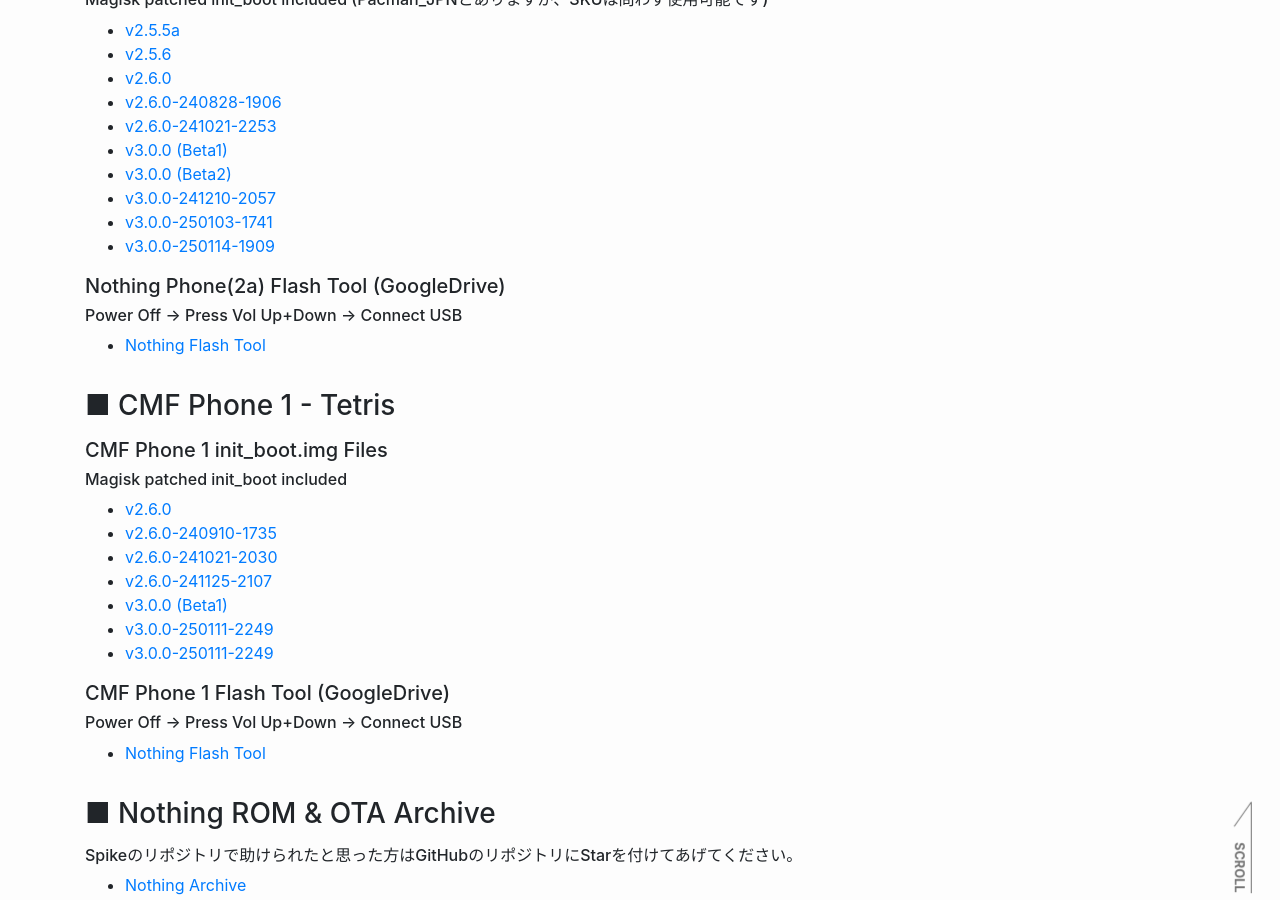
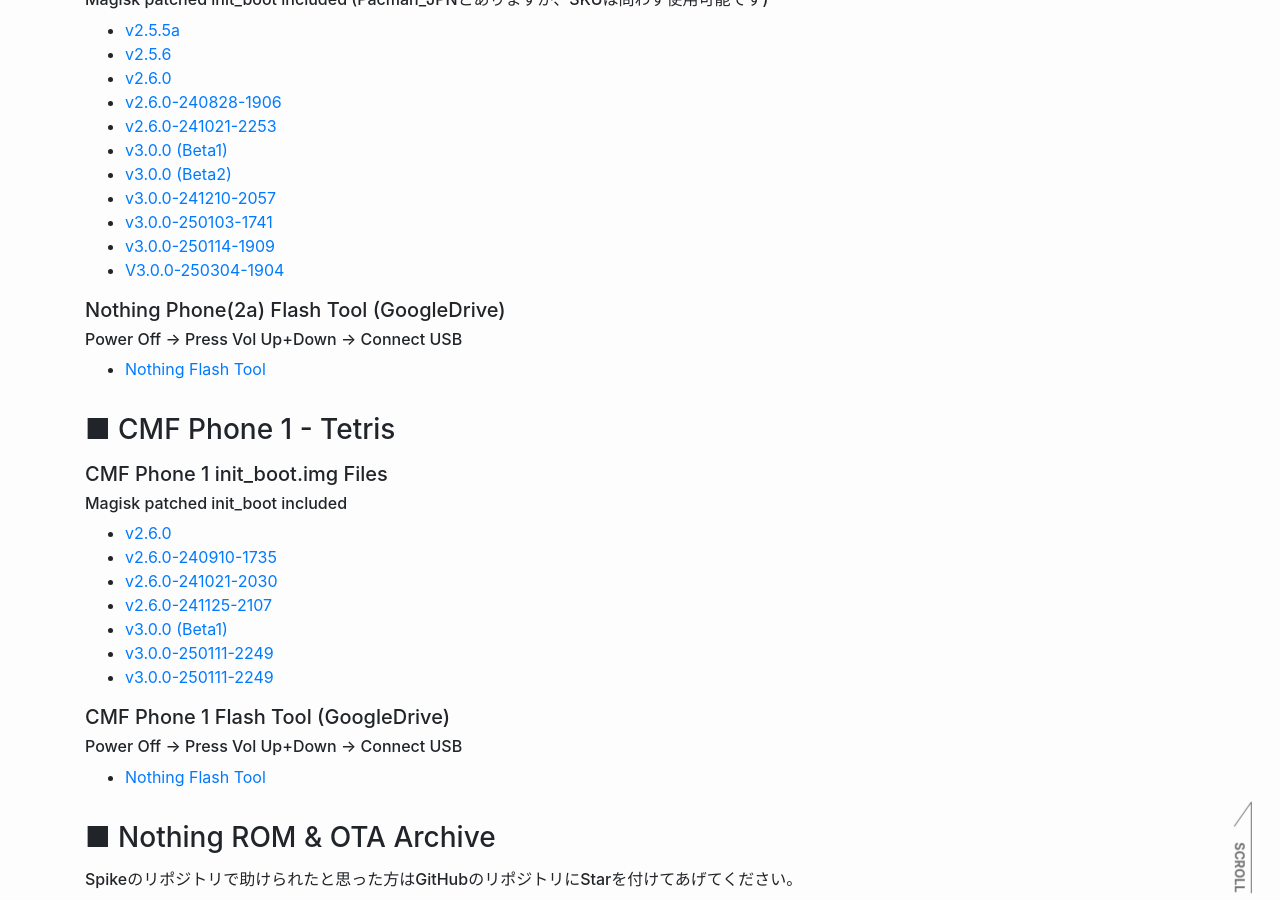
Before and after one commit to reindex-ot/reindex-ot.github.io, a Jekyll site: the page built from nothing.md, in a window 1280 px wide and 900 px high, scrolled down 3802 px. Built offline with Jekyll 4.4.1, drawn with Linux system fonts in a browser that asks for light colours.

Commit message:
Update nothing.md
Signed-off-by: Re*Index. (ot_inc) <32851879+reindex-ot@users.noreply.github.com>

```diff
--- a/nothing.md
+++ b/nothing.md
@@ -142,6 +142,7 @@ If you don't do that, you'll get bricked. Okay?
 - [v3.0.0-241210-2057](https://github.com/reindex-ot/boot.img_repo/raw/main/nothing/phone2a/Pacman_init_boot_v3.0.0-241210-2057.zip)
 - [v3.0.0-250103-1741](https://github.com/reindex-ot/boot.img_repo/raw/main/nothing/phone2a/Pacman_init_boot_v3.0.0-250103-1741.zip)
 - [v3.0.0-250114-1909](https://github.com/reindex-ot/boot.img_repo/raw/main/nothing/phone2a/Pacman_init_boot_v3.0.0-250114-1909.zip)
+- [V3.0.0-250304-1904](https://github.com/reindex-ot/boot.img_repo/raw/main/nothing/phone2a/Pacman_init_boot_V3.0.0-250304-1904.zip)
 
 ##### Nothing Phone(2a) Flash Tool (GoogleDrive)
 ######  Power Off → Press Vol Up+Down → Connect USB
```
